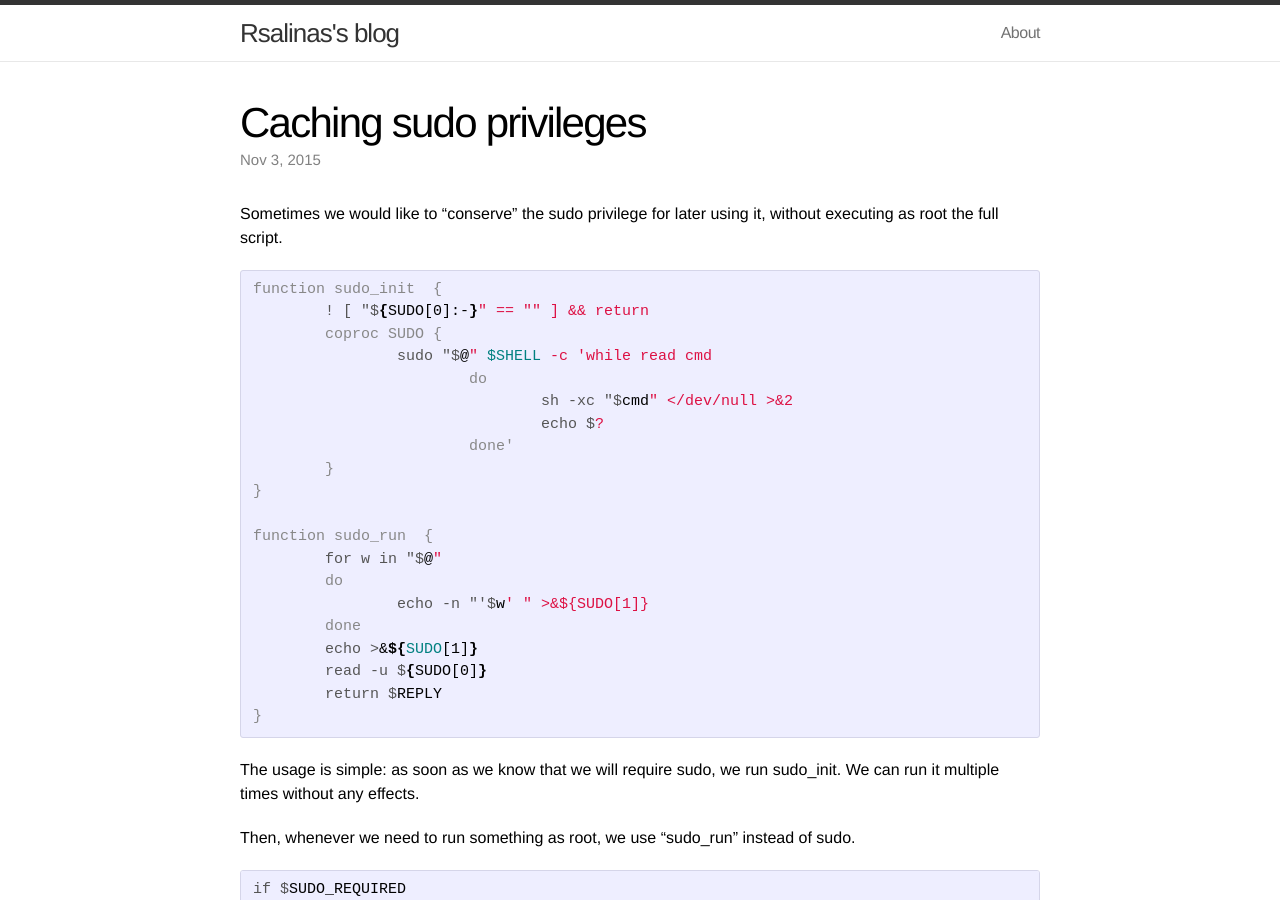
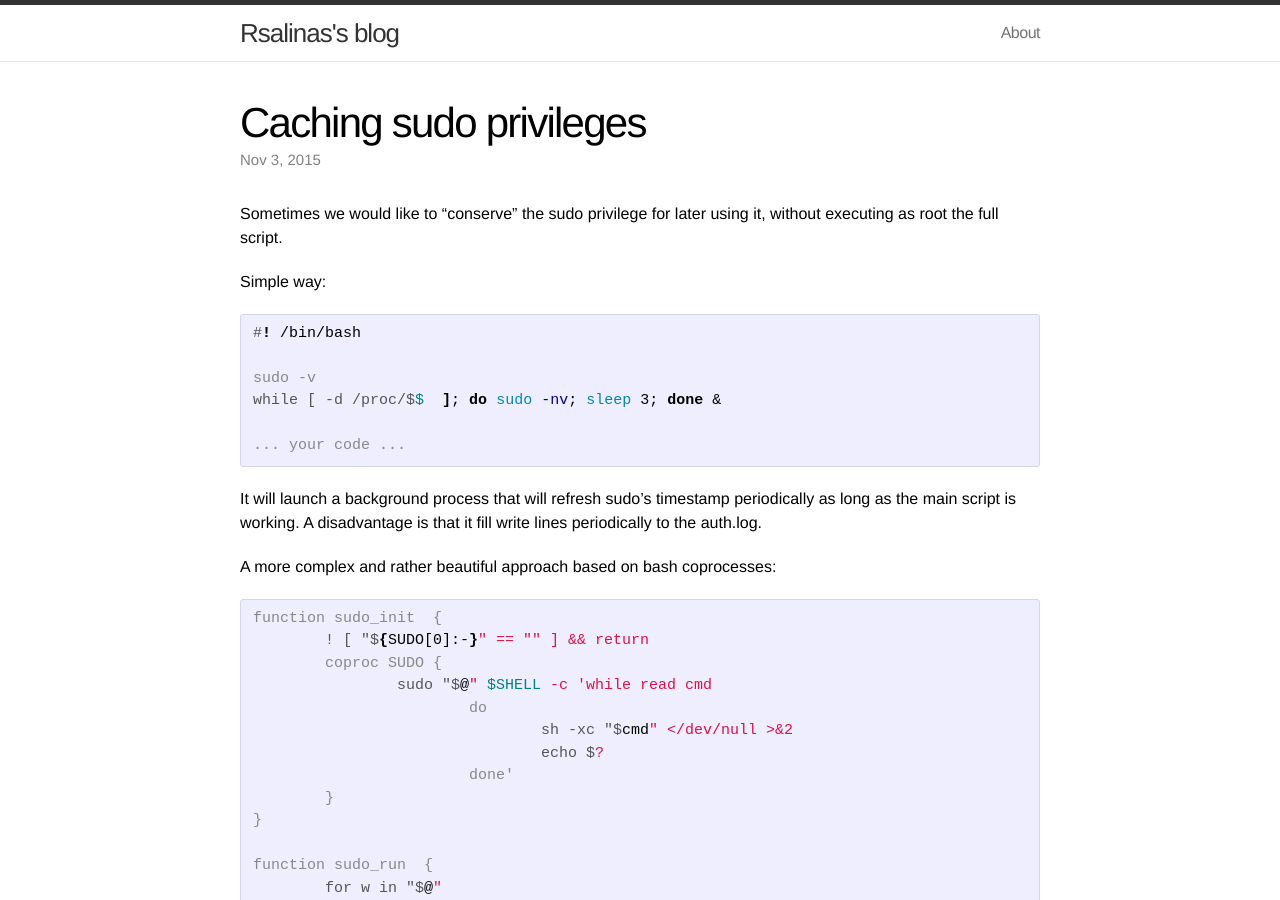
Before and after one commit to rsalinas/rsalinas.github.io, a Jekyll site: the page built from _posts/2015-11-03-caching-sudo.md, in a window 1280 px wide and 900 px high. Built offline with Jekyll 4.4.1, drawn with Linux system fonts in a browser that asks for light colours.

Commit message:
Added simple way to keep the sudo timestamp fresh

```diff
--- a/_posts/2015-11-03-caching-sudo.md
+++ b/_posts/2015-11-03-caching-sudo.md
@@ -6,6 +6,22 @@ categories: linux bash
 ---
 
 Sometimes we would like to "conserve" the sudo privilege for later using it, without executing as root the full script.
+
+Simple way:
+
+{% highlight console %}
+#! /bin/bash
+
+sudo -v
+while [ -d /proc/$$  ]; do sudo -nv; sleep 3; done &
+
+... your code ...
+{% endhighlight %}
+
+It will launch a background process that will refresh sudo's timestamp periodically as long as the main script is working.
+A disadvantage is that it fill write lines periodically to the auth.log.
+
+A more complex and rather beautiful approach based on bash coprocesses:
 
 {% highlight console %}
 function sudo_init  {
```
Also changed, not shown: 2 other files.
